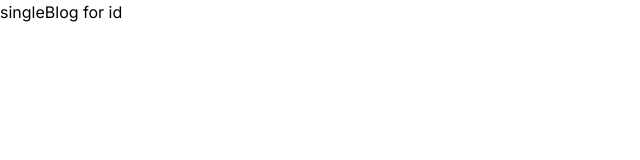
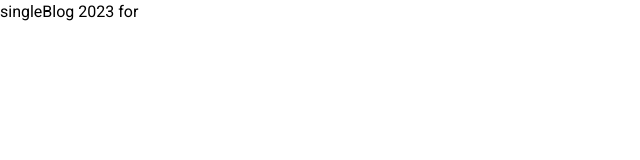
Before and after one commit to MTofayelAhmed/practice-next.js, a Next.js app: page /blog in a window 1280 px wide. Shown: the top 160 px of the page, without its empty margins (0-640 px from the left). Built offline with nearby package versions, Linux system fonts and the light colour scheme.

Commit message:
done font learning

```diff
--- a/src/app/blog/[...segments]/page.js
+++ b/src/app/blog/[...segments]/page.js
@@ -1,11 +1,16 @@
 import React from 'react';
+import SideBar from './../../dashboard/SideBar';
 
-const SingleBlog = ({params}) => {
+const SingleBlog = ({params, searchParams}) => {
     console.log(params.segments)
     const [year, id]= params.segments || []
     return (
         <div>
-            <h2> singleBlog {year } for id {id}</h2>
+            <h2> singleBlog {year || new Date().getFullYear() } for  {id}</h2>
+            <br></br>
+            {
+                searchParams.title
+            }
         </div>
     );
 };
--- a/src/app/blog/page.js
+++ b/src/app/blog/page.js
@@ -27,7 +27,10 @@ const BlogPage = () => {
   return (
     <div className=" mx-20">
       {blogs.map(({ id, title, year }) => (
-        <Link className=" border border-blue-500 block p-2 m-4"  href={`/blog/${year}/${id}`} key={id}>
+        <Link className=" border border-blue-500 block p-2 m-4"
+        href ={{pathname: `/blog/${year}/${id}`, query: {title: title}}}
+
+        key={id}>
           {title}
         </Link>
       ))}
--- a/src/app/layout.js
+++ b/src/app/layout.js
@@ -1,7 +1,7 @@
 import './globals.css'
-import { Inter } from 'next/font/google'
+import { Roboto } from 'next/font/google'
 
-const inter = Inter({ subsets: ['latin'] })
+const roboto = Roboto({ subsets: ['latin'], weight: ['100', '400', '500', '700'], variable: '--font-roboto'  })
 
 export const metadata = {
   title: 'Next Hero',
@@ -11,7 +11,7 @@ export const metadata = {
 const RootLayout=({ children })=> {
   return (
     <html lang="en">
-      <body className={inter.className}>
+      <body className={`${roboto.variable} font-roboto`}>
 
 
         {children}
--- a/tailwind.config.js
+++ b/tailwind.config.js
@@ -6,13 +6,9 @@ module.exports = {
     './src/app/**/*.{js,ts,jsx,tsx,mdx}',
   ],
   theme: {
-    extend: {
-      backgroundImage: {
-        'gradient-radial': 'radial-gradient(var(--tw-gradient-stops))',
-        'gradient-conic':
-          'conic-gradient(from 180deg at 50% 50%, var(--tw-gradient-stops))',
-      },
-    },
+   fontFamily: {
+    roboto: "var(--font-roboto)"
+   }
   },
   plugins: [],
 }
```
